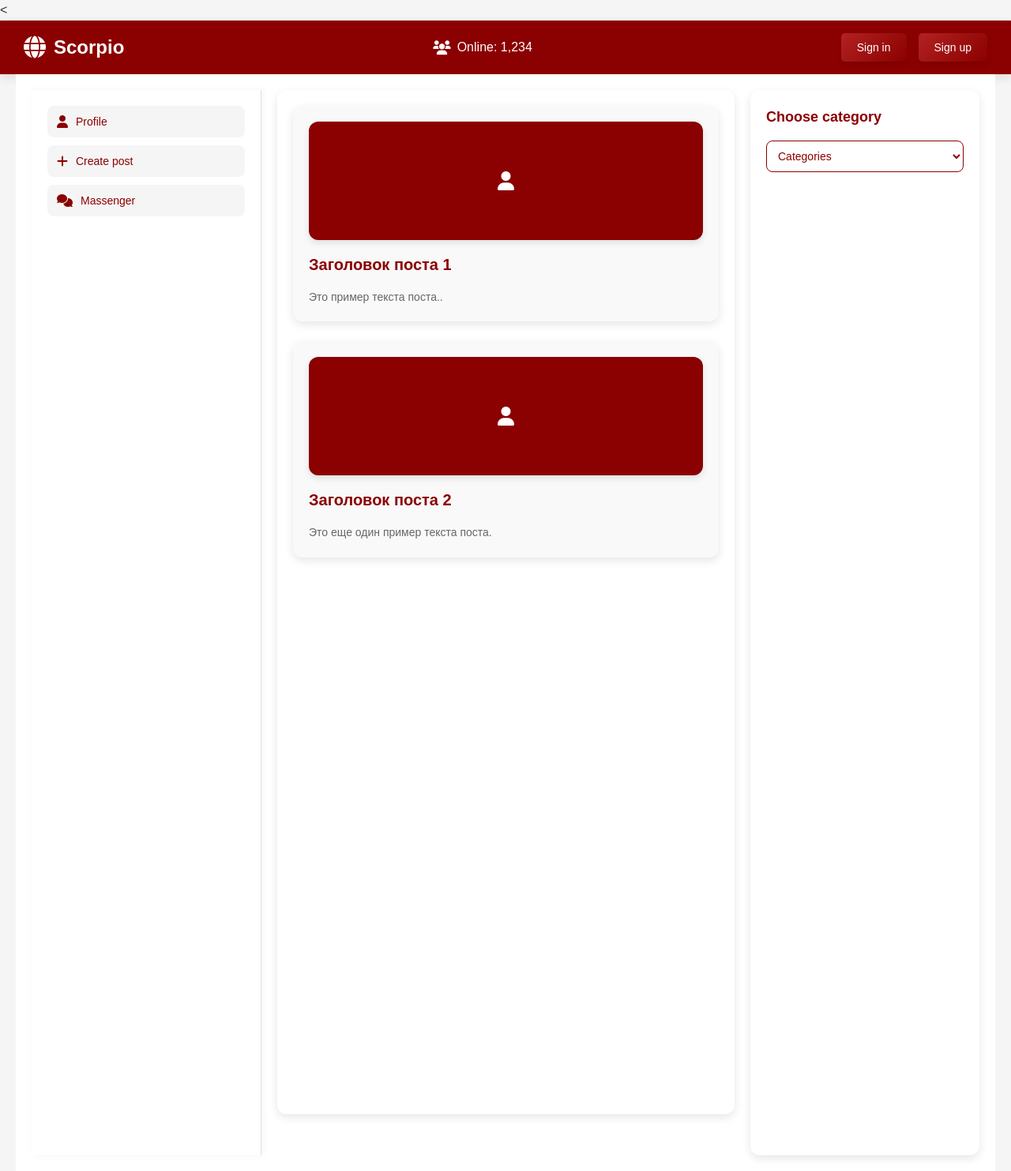
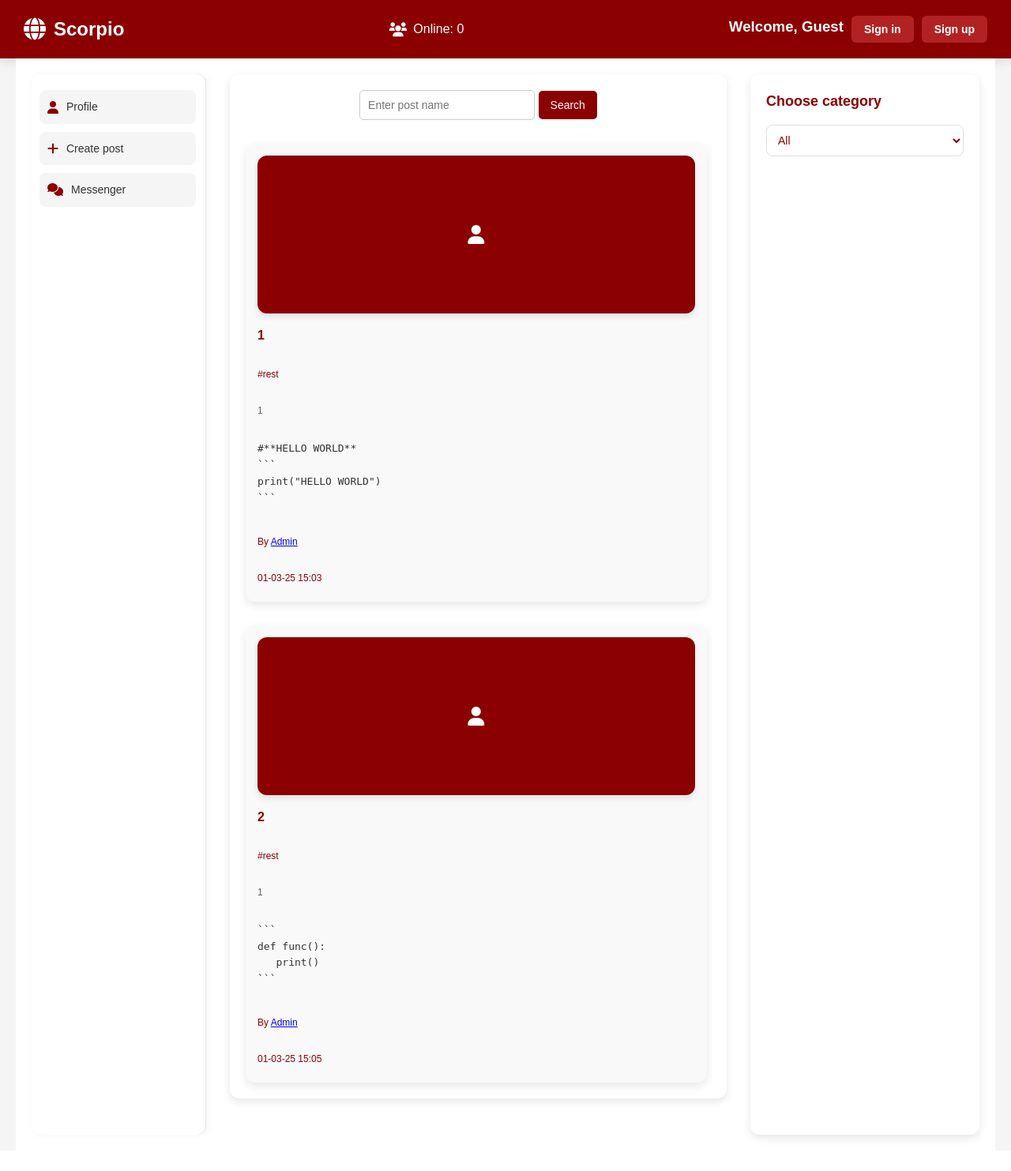
Before and after one commit to Valerii57586/website-from-talents, a Flask app: page / in a window 1280 px wide. Shown: the whole page at 79% size. After the commit the page ends 1441 px from the top, so only its background shows below. Run offline with Flask 3, Linux system fonts and the light colour scheme; data comes from the database, SQL or seed files in the repository.

Commit message:
main list

```diff
--- a/static/custom.css
+++ b/static/custom.css
@@ -1,15 +1,14 @@
-/* Основные стили для body */
+/* Основные стили */
 body {
     margin: 0;
     padding: 0;
     font-family: 'Arial', sans-serif;
-    background-color: #f5f5f5;
-    color: #333;
+    background-color: #f5f5f5; /* Светлый фон */
+    color: #333; /* Основной цвет текста */
     line-height: 1.6;
-    overflow: hidden;
+    overflow: hidden; /* Отключаем прокрутку всей страницы */
 }
 
-/* Контейнер для всей страницы */
 .container {
     display: flex;
     flex-direction: column;
@@ -21,17 +20,16 @@ body {
     display: flex;
     justify-content: space-between;
     align-items: center;
-    padding: 15px 30px;
-    background-color: #8b0000;
-    color: #fff;
-    box-shadow: 0 4px 12px rgba(0, 0, 0, 0.1);
+    padding: 0px 30px;
+    background-color: #8b0000; /* Темно-красный цвет для шапки */
+    color: #fff; /* Белый текст */
+    box-shadow: 0 4px 12px rgba(0, 0, 0, 0.1); /* Тень для глубины */
 }
 
-/* Логотип сайта */
 .site-logo {
     font-size: 24px;
     font-weight: bold;
-    color: #fff;
+    color: #fff; /* Белый текст */
     display: flex;
     align-items: center;
 }
@@ -41,10 +39,9 @@ body {
     font-size: 28px;
 }
 
-/* Отображение онлайна */
 .online-status {
     font-size: 16px;
-    color: #fff;
+    color: #fff; /* Белый текст */
     display: flex;
     align-items: center;
 }
@@ -54,33 +51,68 @@ body {
     font-size: 18px;
 }
 
-/* Кнопки регистрации и входа */
 .auth-buttons {
     display: flex;
-    gap: 15px;
+    gap: 10px;
 }
 
-.auth-buttons button {
-    padding: 10px 20px;
-    border: none;
-    border-radius: 5px;
-    background: linear-gradient(135deg, #b22222, #8b0000);
-    color: #fff;
-    cursor: pointer;
-    font-size: 14px;
-    transition: transform 0.3s ease, box-shadow 0.3s ease;
-    box-shadow: 0 4px 6px rgba(0, 0, 0, 0.1);
+/* Кнопки авторизации */
+.auth-buttons .action-button {
+    padding: 6px 16px; /* Делаем кнопку компактнее */
+    background-color: #b22222; /* Красивый насыщенный красный */
+    border: none; /* Убираем стандартные границы */
+    border-radius: 6px; /* Закругляем углы */
+    color: white; /* Белый текст */
+    font-size: 14px; /* Немного уменьшаем размер шрифта */
+    font-weight: bold; /* Делаем текст жирнее */
+    cursor: pointer; /* Делаем так, чтобы было понятно, что это кнопка */
+    transition: background-color 0.3s, transform 0.2s; /* Анимация при наведении */
+    text-decoration: none;
+    margin: 20px 0; /* Отступы сверху и снизу */
 }
 
-.auth-buttons button:hover {
-    transform: translateY(-2px);
-    box-shadow: 0 6px 12px rgba(0, 0, 0, 0.15);
+.auth-buttons .action-button:hover {
+    background-color: #8b0000; /* Темнее при наведении */
+    transform: scale(1.05); /* Немного увеличивается */
+    text-decoration: none;
 }
 
-.auth-buttons button:active {
-    transform: translateY(0);
-    box-shadow: 0 4px 6px rgba(0, 0, 0, 0.1);
+.logout-button:active {
+    transform: scale(0.95); /* Немного уменьшается при нажатии */
+    text-decoration: none;
 }
+
+.search-bar {
+    display: flex;
+    align-items: center;
+    justify-content: center;
+    gap: 8px; /* Добавляет расстояние между инпутом и кнопкой */
+}
+
+.search-bar input {
+    flex: 1;
+    padding: 10px;
+    border: 1px solid #ccc;
+    border-radius: 5px;
+    font-size: 14px;
+    width: 200px; /* Можно изменить ширину */
+}
+
+.search-bar button {
+    padding: 10px 15px;
+    background-color: #8b0000;
+    border: none;
+    color: #fff;
+    font-size: 14px;
+    border-radius: 5px;
+    cursor: pointer;
+    white-space: nowrap; /* Чтобы текст не переносился */
+}
+
+.search-bar button:hover {
+    background-color: #b22222;
+}
+
 
 /* Основной контент */
 .main-content {
@@ -91,23 +123,24 @@ body {
     max-width: 1200px;
     margin: 0 auto;
     width: 100%;
-    gap: 20px;
-}
-/* Боковая панель (левая) */
-.sidebar {
-    width: 250px;
-    padding: 20px;
-    background-color: #fff;
-    border-right: 1px solid #e0e0e0;
-    box-shadow: 2px 0 8px rgba(0, 0, 0, 0.05);
+    gap: 30px; /* Увеличено расстояние между элементами */
 }
 
-/* Кнопки в боковой панели */
-.sidebar button {
+/* Боковая панель */
+.sidebar {
+    width: 200px;
+    padding: 20px 10px;
+    background-color: #fff;
+    border-right: 1px solid #e0e0e0cc;
+    box-shadow: 2px 0 8px rgba(0, 0, 0, 0.05);
+    border-radius: 12px;
+}
+
+.sidebar-button {
     display: flex;
     align-items: center;
-    width: 100%;
-    padding: 12px;
+    width: 89%;
+    padding: 10px;
     margin-bottom: 10px;
     border: none;
     border-radius: 8px;
@@ -115,22 +148,24 @@ body {
     color: #8b0000;
     cursor: pointer;
     font-size: 14px;
-    text-align: left;
     transition: background-color 0.3s ease, transform 0.3s ease;
+    text-decoration: none;
+    color: inherit;
 }
 
-.sidebar button:hover {
+.sidebar-button:hover {
     background-color: #ffebee;
     transform: translateX(5px);
+    text-decoration: none;
 }
 
-.sidebar button i {
+.sidebar-button i {
     margin-right: 10px;
     font-size: 16px;
     color: #8b0000;
 }
 
-/* Лента с постами */
+/* Лента постов */
 .post-feed {
     flex-grow: 1;
     padding: 20px;
@@ -139,17 +174,22 @@ body {
     box-shadow: 0 4px 12px rgba(0, 0, 0, 0.1);
     overflow-y: auto;
     max-height: calc(100vh - 200px);
+    position: relative;
+    display: flex;
+    flex-direction: column;
+    gap: 30px; /* Увеличено расстояние между постами */
 }
+
 /* Посты */
 .post {
     display: flex;
     flex-direction: column;
-    margin-bottom: 25px;
-    padding: 20px;
+    padding: 15px;
     background-color: #f9f9f9;
     border-radius: 12px;
     box-shadow: 0 4px 12px rgba(0, 0, 0, 0.1);
     transition: transform 0.3s ease, box-shadow 0.3s ease;
+    width: 94%; /* Установлена ширина на 100% */
     cursor: pointer;
 }
 
@@ -158,10 +198,9 @@ body {
     box-shadow: 0 8px 16px rgba(0, 0, 0, 0.15);
 }
 
-/* Иконка поста */
 .post-icon {
     width: 100%;
-    height: 150px;
+    height: 200px; /* Уменьшена высота иконки */
     margin-bottom: 15px;
     border-radius: 12px;
     background-color: #8b0000;
@@ -173,23 +212,42 @@ body {
     box-shadow: 0 4px 8px rgba(0, 0, 0, 0.1);
 }
 
-/* Контент поста */
 .post-content {
-    flex-grow: 1;
+    display: flex;
+    flex-direction: column;
+    gap: 10px; /* Уменьшено расстояние между элементами */
 }
 
-.post h3 {
+.post-title {
     margin-top: 0;
     color: #8b0000;
-    font-size: 20px;
-    margin-bottom: 10px;
+    font-size: 16px; /* Увеличен размер заголовка */
+    margin-bottom: 5px;
+    font-weight: bold;
 }
 
-.post p {
+.post-category,
+.post-author,
+.date {
+    color: #8b0000;
+    font-size: 12px; /* Уменьшен размер текста */
+    margin-bottom: 5px;
+}
+
+.tags {
     color: #666;
-    line-height: 1.6;
-    font-size: 14px;
-    margin-bottom: 0;
+    font-size: 12px; /* Уменьшен размер текста */
+    margin-bottom: 5px;
+}
+
+/* Надпись "No posts found" */
+.no-posts {
+    position: absolute;
+    bottom: 20px;
+    left: 50%;
+    transform: translateX(-50%);
+    color: #666;
+    font-size: 16px;
 }
 
 /* Выбор категории (справа) */
@@ -211,12 +269,12 @@ body {
 .category-sidebar select {
     width: 100%;
     padding: 10px;
-    border: 1px solid #8b0000;
+    border: 1px solid #e0e0e0;
     border-radius: 8px;
     background-color: #fff;
     color: #8b0000;
+    cursor: pointer;
     font-size: 14px;
-    cursor: pointer;
     transition: background-color 0.3s ease, color 0.3s ease;
 }
 
@@ -224,3 +282,13 @@ body {
     background-color: #8b0000;
     color: #fff;
 }
+
+/* Футер */
+.footer {
+    text-align: center;
+    padding: 10px;
+    background-color: #8b0000;
+    color: #fff;
+    font-size: 12px;
+    box-shadow: 0 -2px 10px rgba(0, 0, 0, 0.1);
+}
--- a/templates/index.html
+++ b/templates/index.html
@@ -85,94 +85,104 @@
 <!-- Ослан тебе нужно соединить HTML коды т.к то что я написал имеет лишь визуал и не перенаправляет на другие страницы по нажатию на кнопки,
 ну либо я сам это сделаю после программирования, но в целом главная страница уже ноплохо выглядит,есть чувство,что что-то пока не так, но в целом я считаю неплохо
 P.S! что за параша сверху страницы, понятия не имею :)-->
-
-
 <!DOCTYPE html>
 <html lang="en">
 <head>
     <meta charset="UTF-8">
     <meta name="viewport" content="width=device-width, initial-scale=1.0">
-    <title>Main list</title>
-    <<link rel="stylesheet" href="{{ url_for('static', filename='custom.css') }}">
-    <link rel="stylesheet" href="https://cdnjs.cloudflare.com/ajax/libs/font-awesome/6.0.0-beta3/css/all.min.css"> <!-- Иконки -->
+    <title>Scorpio</title>
+    <link rel="stylesheet" href="{{ url_for('static', filename='custom.css') }}">
+    <link rel="stylesheet" href="https://cdnjs.cloudflare.com/ajax/libs/font-awesome/6.0.0-beta3/css/all.min.css">
 </head>
 <body>
     <div class="container">
         <!-- Шапка сайта -->
         <header class="header">
-            <!-- Логотип -->
             <div class="site-logo">
                 <i class="fas fa-globe"></i> Scorpio
             </div>
-            <!-- Отображение онлайна -->
             <div class="online-status">
-                <i class="fas fa-users"></i> Online: 1,234 <!--(Ослан)-->
+                <i class="fas fa-users"></i> Online: {{ current_online }}
             </div>
-            <!-- Кнопки регистрации и входа -->
             <div class="auth-buttons">
-                <button>Sign in</button> <!--(добавить из кода Ослана)-->
-                <button>Sign up</button> <!--(добавить из кода Ослана)-->
+                {% if username %}
+                    <h3>Welcome, {{ username }}</h3>
+                    <a href="{{ url_for('logout') }}" class="action-button">Logout</a>
+                {% else %}
+                    <h3>Welcome, Guest</h3>
+                    <a href="{{ url_for('login') }}" class="action-button">Sign in</a>
+                    <a href="{{ url_for('register') }}" class="action-button">Sign up</a>
+                {% endif %}
             </div>
         </header>
 
         <!-- Основной контент -->
         <main class="main-content">
-            <!-- Боковая панель -->
             <div class="sidebar">
-                <button>
+                <a href="{{ url_for('profile', username=username) if username else '#' }}" class="sidebar-button">
                     <i class="fas fa-user"></i> Profile
-                </button>
-                <button>
+                </a>
+                <a href="{{ url_for('create_post') }}" class="sidebar-button">
                     <i class="fas fa-plus"></i> Create post
-                </button>
-                <button>
-                    <i class="fas fa-comments"></i> Massenger
-                </button>
+                </a>
+                <a href="#" class="sidebar-button">
+                    <i class="fas fa-comments"></i> Messenger
+                </a>
             </div>
 
             <!-- Лента постов -->
             <div class="post-feed">
-                <!-- Пост 1 (Тест)-->
-                <div class="post" onclick="openPost()">
+                <div class="search-bar">
+                    <form method="GET" action="{{ url_for('main') }}" class="search-form">
+                        <input type="text" placeholder="Enter post name" name="search-query" class="search-input" value="{{ search_query }}">
+                        <button type="submit" class="search-button">Search</button>
+                    </form>
+                </div>
+
+                <!-- Посты -->
+                {% if posts %}
+                    {% for post in posts %}
+                        {% if (search_query.lower() in post[1].lower() or search_query.lower() in post[2] or search_query.lower() in post[7]) %}
+                            {% if category == "all" or category == post[3] %}
+                                <div class="post" data-id="{{ post[0] }}">
                                     <div class="post-icon">
                                         <i class="fas fa-user"></i>
                                     </div>
                                     <div class="post-content">
-                        <h3>Заголовок поста 1</h3>
-                        <p>Это пример текста поста..</p>
+                                        <h3 class="post-title">{{ post[1] }}</h3>
+                                        <p class="post-category">#{{ post[3] }}</p>
+                                        {% if post[7] %}
+                                            <p class="tags">{{ post[7] }}</p>
+                                        {% endif %}
+                                        <pre class="post-content">{{ post[2][:300]|safe }}</pre>
+                                        <p class="post-author">By <a href="{{ url_for('profile', username=post[5]) }}"> {{ post[5] }} </a></p>
+                                        <p class="date">{{ post[4] }}</p>
                                     </div>
                                 </div>
-                <!-- Пост 2 (Тест)-->
-                <div class="post" onclick="openPost()">
-                    <div class="post-icon">
-                        <i class="fas fa-user"></i>
-                    </div>
-                    <div class="post-content">
-                        <h3>Заголовок поста 2</h3>
-                        <p>Это еще один пример текста поста.</p>
-                    </div>
-                </div>
+                            {% endif %}
+                        {% endif %}
+                    {% endfor %}
+                {% else %}
+                    <p class="no-posts">No posts found.</p>
+                {% endif %}
             </div>
 
-            <!-- Выбор категории (справа) (добавить из кода Ослана) -->
+            <!-- Выбор категории -->
             <div class="category-sidebar">
                 <h4>Choose category</h4>
-                <select>
+                <form method="GET" action="{{ url_for('main') }}">
+                    <select name="category" onchange="this.form.submit()">
                         <option value="all">Categories</option>
-                    <option value="all">All</option>
-                    <option value="rest">Rest</option>
-                    <option value="science">Science</option>
-                    <option value="games">Games</option>
-                    <option value="trips">Trips</option>
-                    <option value="food">Food</option>
+                        <option value="all" {% if category == "all" %}selected{% endif %}>All</option>
+                        <option value="rest" {% if category == "rest" %}selected{% endif %}>Rest</option>
+                        <option value="science" {% if category == "science" %}selected{% endif %}>Science</option>
+                        <option value="games" {% if category == "games" %}selected{% endif %}>Games</option>
+                        <option value="trips" {% if category == "trips" %}selected{% endif %}>Trips</option>
+                        <option value="food" {% if category == "food" %}selected{% endif %}>Food</option>
                     </select>
+                </form>
             </div>
         </main>
-    <script>
-        // Функция для открытия поста
-        function openPost() {
-            alert("Post is open!"); // То что произойдет есть ты нажмешь на пост(Ослан)
-        }
-    </script>
+    </div>
 </body>
 </html>
```
Also changed, not shown: static/tester.css (added). Lines whose indentation alone changed are shown as unchanged.
